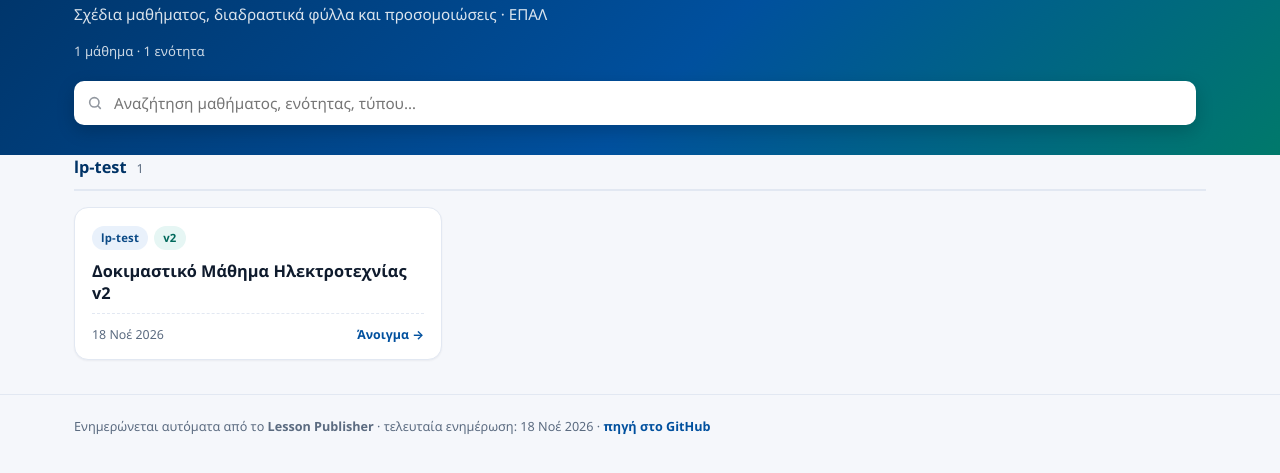
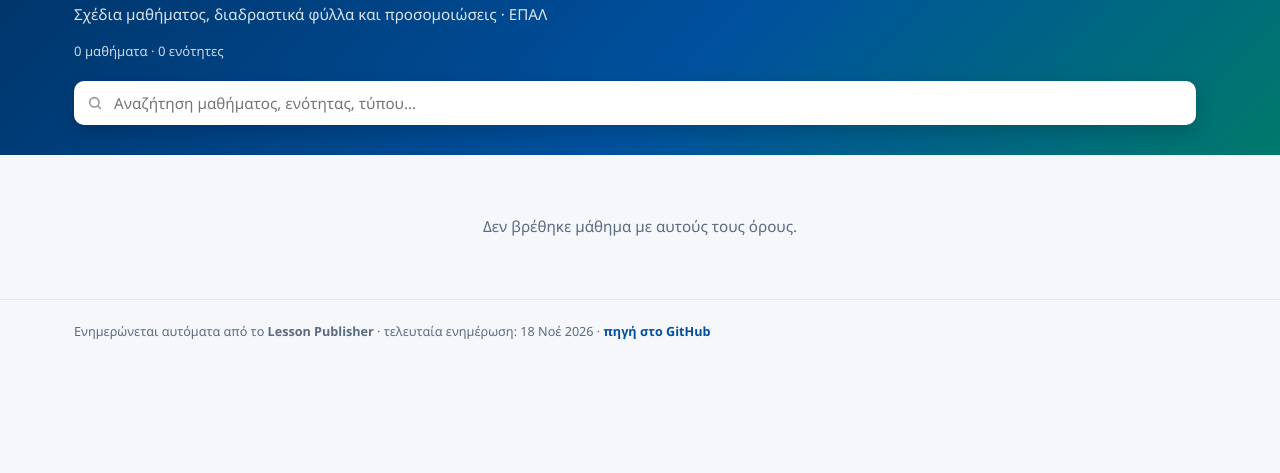
Before and after one commit to Matrix-Research-Ai/lessons-smoke, a plain HTML site: page index.html in a window 1280 px wide. Shown: the part 83-556 px from the top of the page. Drawn offline with Linux system fonts and the light colour scheme.

Commit message:
Διαγραφή: dokimastiko-mathima-ilektrotechnias-v2

```diff
--- a/index.html
+++ b/index.html
@@ -98,7 +98,7 @@
 </footer>
 
 <script>
-const DATA = {"schema": 1, "updated": "2026-11-18T20:50:36Z", "lessons": [{"slug": "dokimastiko-mathima-ilektrotechnias-v2", "title": "Δοκιμαστικό Μάθημα Ηλεκτροτεχνίας v2", "subject": "lp-test", "section": "", "description": "", "entry": "v2.html", "version": "v2", "source": "C:\\Users\\andromeas\\AppData\\Local\\Temp\\lp-test\\Μάθημα Δοκιμής\\v2.html", "updated": "2026-11-18T20:50:36Z", "files": ["v2.html"], "date_el": "18 Νοέ 2026"}], "updated_el": "18 Νοέ 2026"};
+const DATA = {"schema": 1, "updated": "2026-11-18T20:51:10Z", "lessons": [], "updated_el": "18 Νοέ 2026"};
 const bodyEl = document.getElementById('body');
 const emptyEl = document.getElementById('empty');
 const statsEl = document.getElementById('stats');
```
Also changed, not shown: dokimastiko-mathima-ilektrotechnias-v2/index.html (deleted, +0 -2 lines), dokimastiko-mathima-ilektrotechnias-v2/v2.html (deleted, +0 -2 lines), manifest.json.
